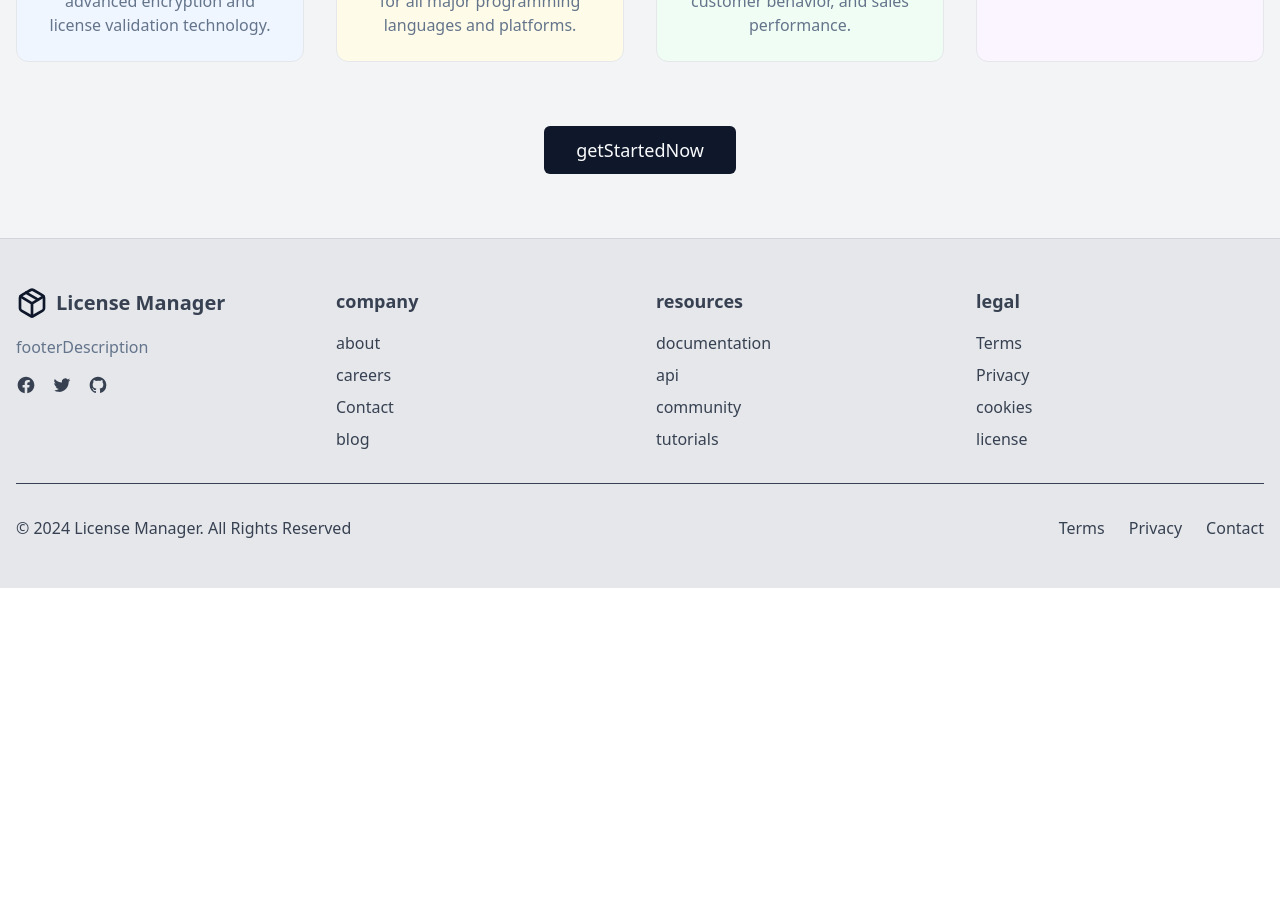
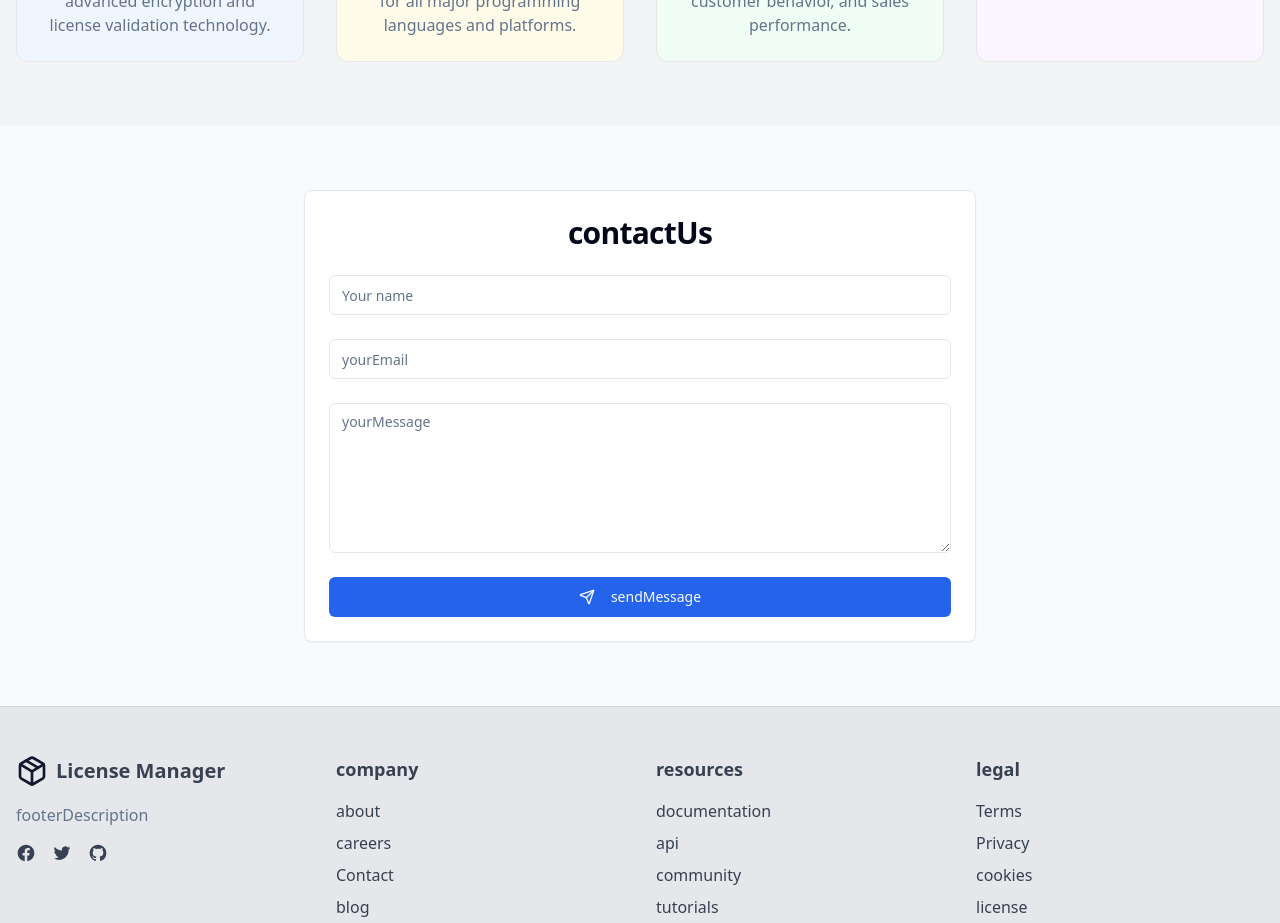
Before and after one commit to tun009/key-master, a React (Vite) app: page /landing in a window 1280 px wide. Shown: the part 1840-2763 px from the top of the page. Before the commit the page ends 2428 px from the top, so only its background shows below. Built offline with nearby package versions, Linux system fonts and the light colour scheme.

Commit message:
Update Landing Page
Updates the landing page based on user feedback, including removing the "Get Started Now" button, adding a contact form, updating the active status badge color, removing the "Buy Now" button from the product details page, and enhancing the "Buy Now" button.

```diff
--- /dev/null
+++ b/src/components/landing/ContactForm.tsx
@@ -0,0 +1,55 @@
+
+import React from "react";
+import { Input } from "@/components/ui/input";
+import { Textarea } from "@/components/ui/textarea";
+import { Button } from "@/components/ui/button";
+import { Card, CardContent, CardHeader, CardTitle } from "@/components/ui/card";
+import { useLanguage } from "@/contexts/LanguageContext";
+import { Send } from "lucide-react";
+
+const ContactForm = () => {
+  const { t } = useLanguage();
+
+  const handleSubmit = (e: React.FormEvent) => {
+    e.preventDefault();
+    // Handle form submission
+    console.log("Form submitted");
+  };
+
+  return (
+    <Card className="w-full max-w-2xl mx-auto">
+      <CardHeader className="text-center">
+        <CardTitle className="text-3xl font-bold">{t("contactUs")}</CardTitle>
+      </CardHeader>
+      <CardContent>
+        <form onSubmit={handleSubmit} className="space-y-6">
+          <div>
+            <Input
+              placeholder={t("yourName")}
+              className="w-full"
+            />
+          </div>
+          <div>
+            <Input
+              type="email"
+              placeholder={t("yourEmail")}
+              className="w-full"
+            />
+          </div>
+          <div>
+            <Textarea
+              placeholder={t("yourMessage")}
+              className="w-full min-h-[150px]"
+            />
+          </div>
+          <Button type="submit" className="w-full bg-blue-600 hover:bg-blue-700">
+            <Send className="w-4 h-4 mr-2" />
+            {t("sendMessage")}
+          </Button>
+        </form>
+      </CardContent>
+    </Card>
+  );
+};
+
+export default ContactForm;
--- a/src/components/landing/LandingProductDetail.tsx
+++ b/src/components/landing/LandingProductDetail.tsx
@@ -1,4 +1,3 @@
-
 import React, { useState, useEffect } from "react";
 import { useLanguage } from "@/contexts/LanguageContext";
 import { useTheme } from "@/contexts/ThemeContext";
@@ -109,12 +108,16 @@ const LandingProductDetail: React.FC<LandingProductDetailProps> = ({ product, on
             </div>
             <div className="flex flex-col items-end gap-3">
               <Badge
-                variant={product.isActive ? "default" : "secondary"}
-                className="text-sm px-3 py-1 mb-2"
+                variant="default"
+                className={`text-sm px-3 py-1 mb-2 ${product.isActive ? "bg-green-500 hover:bg-green-600" : "bg-gray-500 hover:bg-gray-600"}`}
               >
                 {product.isActive ? t("active") : t("inactive")}
               </Badge>
-              <Button size="lg" className="px-8 py-6 text-lg">
+              <Button
+                size="lg"
+                className="px-8 py-6 text-lg bg-gradient-to-r from-purple-600 to-blue-600 hover:from-purple-700 hover:to-blue-700 transition-all duration-300 shadow-lg hover:shadow-xl"
+              >
+                <ShoppingCart className="mr-2 h-5 w-5" />
                 {t("buyNow")}
               </Button>
             </div>
@@ -278,12 +281,6 @@ const LandingProductDetail: React.FC<LandingProductDetailProps> = ({ product, on
           ))}
         </div>
       </section>
-
-      <div className="sticky bottom-6 w-full flex justify-center">
-        <Button size="lg" className="px-8 py-4 shadow-lg">
-          {t("buyNow")}
-        </Button>
-      </div>
     </div>
   );
 };
--- a/src/pages/LandingPage.tsx
+++ b/src/pages/LandingPage.tsx
@@ -1,4 +1,3 @@
-
 import React, { useState, useEffect } from "react";
 import { Link } from "react-router-dom";
 import { useLanguage } from "@/contexts/LanguageContext";
@@ -10,6 +9,7 @@ import { LanguageSwitcher } from "@/components/language/LanguageSwitcher";
 import { Product } from "@/components/products/types";
 import { Badge } from "@/components/ui/badge";
 import LandingProductDetail from "@/components/landing/LandingProductDetail";
+import ContactForm from "@/components/landing/ContactForm";
 
 const LandingPage = () => {
   const { t, language } = useLanguage();
@@ -20,7 +20,6 @@ const LandingPage = () => {
   const [loading, setLoading] = useState(true);
 
   useEffect(() => {
-    // Fetch mock products
     const fetchProducts = () => {
       setLoading(true);
       setTimeout(() => {
@@ -286,12 +285,15 @@ const LandingPage = () => {
                 </div>
               ))}
             </div>
+          </div>
+        </section>
+      )}
 
-            <div className="mt-16 text-center">
-              <Button size="lg" className="px-8 py-6 text-lg">
-                {t("getStartedNow")}
-              </Button>
-            </div>
+      {/* Contact Section */}
+      {!showProductDetail && (
+        <section className="py-16">
+          <div className="container mx-auto px-4">
+            <ContactForm />
           </div>
         </section>
       )}
```
